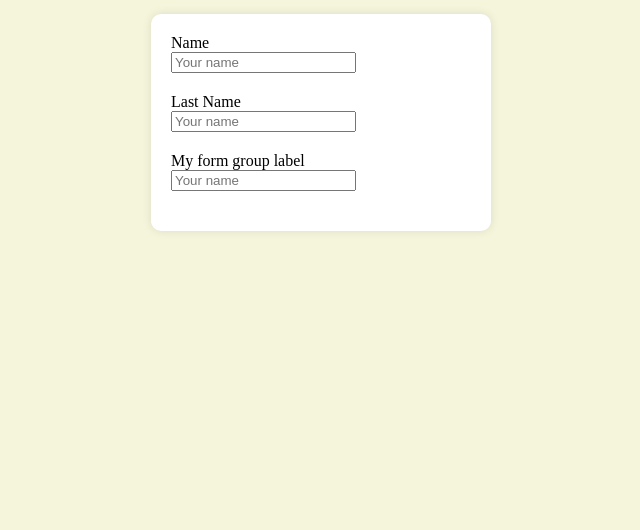
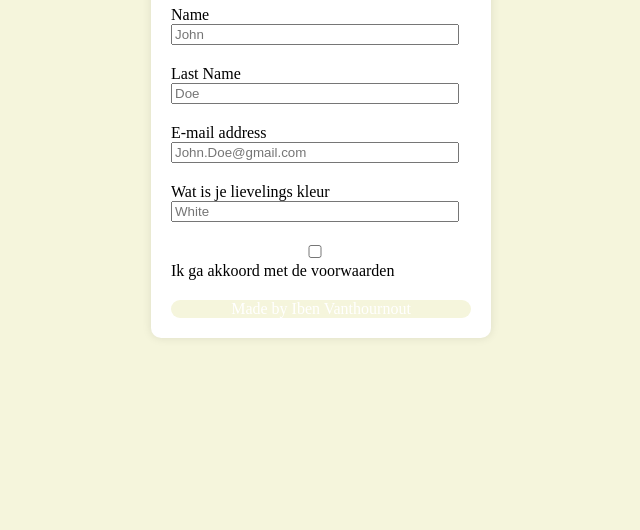
Before and after one commit to Ibenhoe/Portfolio_WA, a plain HTML site: page Oef 1/html/index.html in a window 1280 px wide. Shown: the part 286-816 px from the top of the page, without its empty margins (319-959 px from the left). Drawn offline with Linux system fonts and the light colour scheme.

Commit message:
Commit 2
Voornamelijk css aangepast, html enkel toevoegingen

```diff
--- a/Oef 1/css/style.css
+++ b/Oef 1/css/style.css
@@ -6,7 +6,7 @@ body {
     background-color: beige;
 }
 
-.nice-form-group {
+.form-input {
     margin-bottom: 20px;
 }
 
@@ -17,3 +17,17 @@ body {
     border-radius: 10px;
     box-shadow: 0 0 10px rgba(0, 0, 0, 0.1);
 }
+
+.Formulier input{
+    width: calc(100% - 20px);
+    margin: 0,10,3,0;
+}
+.Formulier footer{
+    background-color: beige;
+    color: white;
+    padding: 0;
+    border-radius: 10px;
+    text-align: center;
+    width: 300px;
+    margin-top: 20px;
+}
--- a/Oef 1/html/index.html
+++ b/Oef 1/html/index.html
@@ -11,23 +11,36 @@
 
 <body>
     <div class="Formulier">
-        <div class="nice-form-group">
+        <h1>Formulier</h1>
+        <div class="form-input">
             <label>Name</label><br>
-            <input id="Name" type="text" placeholder="Your name" />
+            <input id="Name" type="text" placeholder="John" />
         </div>
 
-        <div class="nice-form-group">
+        <div class="form-input">
             <label>Last Name</label>
             <br>
-            <input type="text" placeholder="Your name" />
+            <input type="text" placeholder="Doe" />
         </div>
 
-        <div class="nice-form-group">
-            <label>My form group label</label>
+        <div class="form-input">
+            <label>E-mail address</label>
             <br>
-            <input type="text" placeholder="Your name" />
+            <input type="email" placeholder="John.Doe@gmail.com" />
         </div>
+        <div class="form-input">
+            <label id="kleur" for="kleur">Wat is je lievelings kleur</label>
+            <br>
+            <input type="text" id="kleur" name="kleur" placeholder="White">
+
+        </div>
+        <div class="form-input">
+            <input type="checkbox" id="box-voorwaarden" />
+            <label for="box-voorwaarden">Ik ga akkoord met de voorwaarden</label>
+        </div>
+        <footer>Made by Iben Vanthournout</footer>
     </div>
+
 
 
 
```
